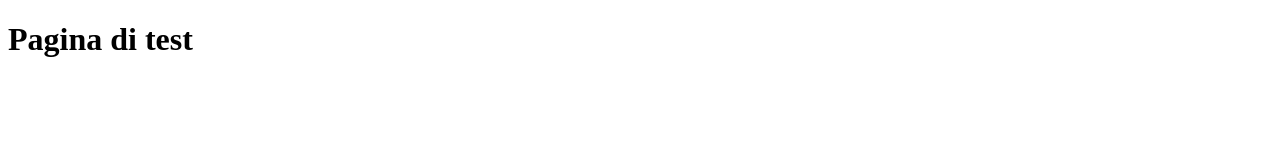
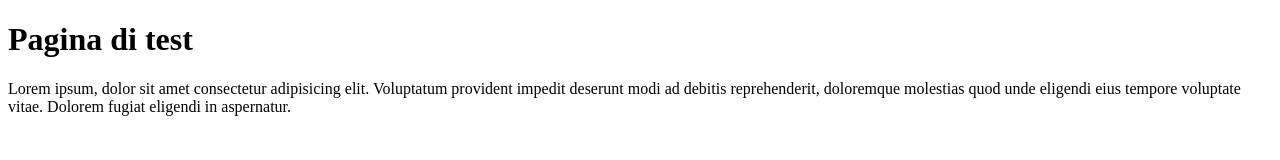
Before and after one commit to Steferre/Hello-world, a plain HTML site: page index.html in a window 1280 px wide. Drawn offline with Linux system fonts and the light colour scheme.

Commit message:
aggiunge un paragrafo

```diff
--- a/index.html
+++ b/index.html
@@ -8,5 +8,6 @@
 </head>
 <body>
     <h1>Pagina di test</h1>
+    <p>Lorem ipsum, dolor sit amet consectetur adipisicing elit. Voluptatum provident impedit deserunt modi ad debitis reprehenderit, doloremque molestias quod unde eligendi eius tempore voluptate vitae. Dolorem fugiat eligendi in aspernatur. </p>
 </body>
 </html>
```
